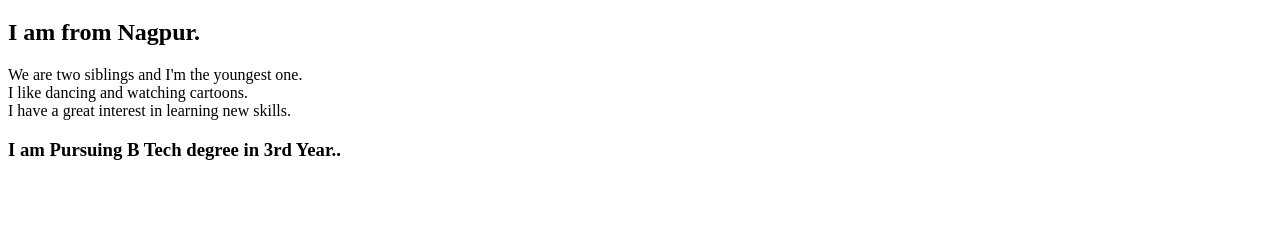
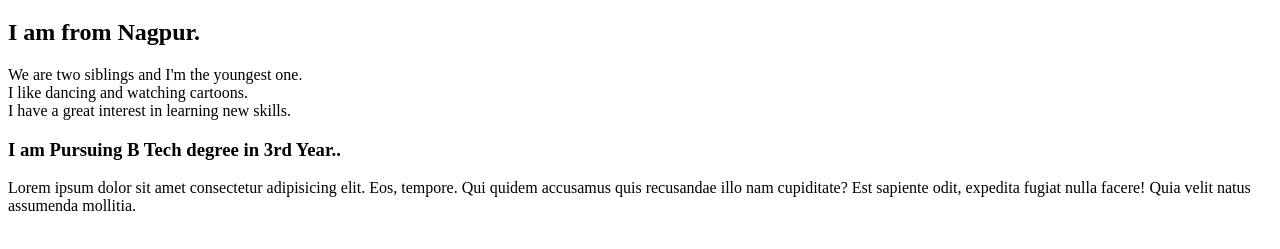
Before and after one commit to pramilabiswas216/my-file, a plain HTML site: page index.html in a window 1280 px wide. Shown: the part 61-310 px from the top of the page. Drawn offline with Linux system fonts and the light colour scheme.

Commit message:
third commit

```diff
--- a/index.html
+++ b/index.html
@@ -10,6 +10,7 @@
      <h2>I am from Nagpur.</h2>
      <p>We are two siblings and I'm the youngest one.<br/>I like dancing and watching cartoons.<br/>I have a great interest in learning new skills.</p>
      <h3>I am Pursuing B Tech degree in 3rd Year..</h3>
+     <p>Lorem ipsum dolor sit amet consectetur adipisicing elit. Eos, tempore. Qui quidem accusamus quis recusandae illo nam cupiditate? Est sapiente odit, expedita fugiat nulla facere! Quia velit natus assumenda mollitia.</p>
 
 </body>
 </html>
```
